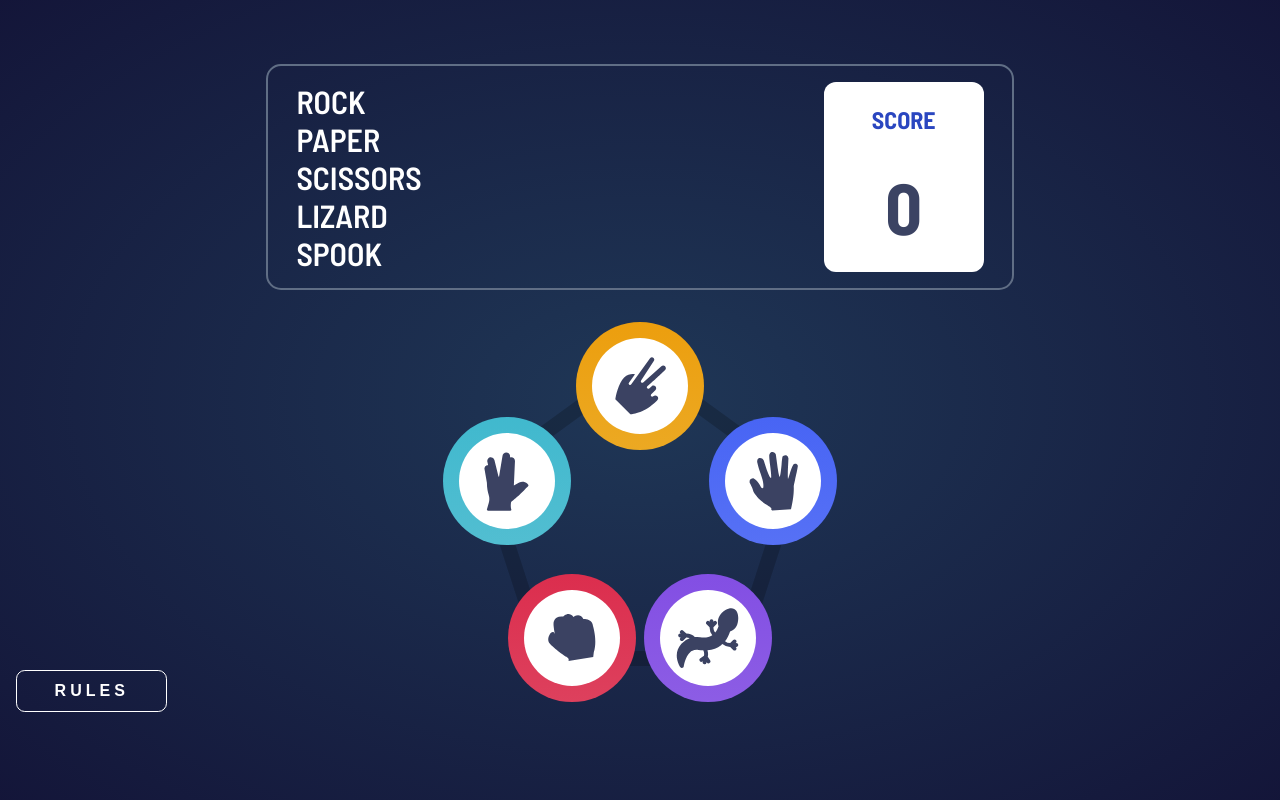
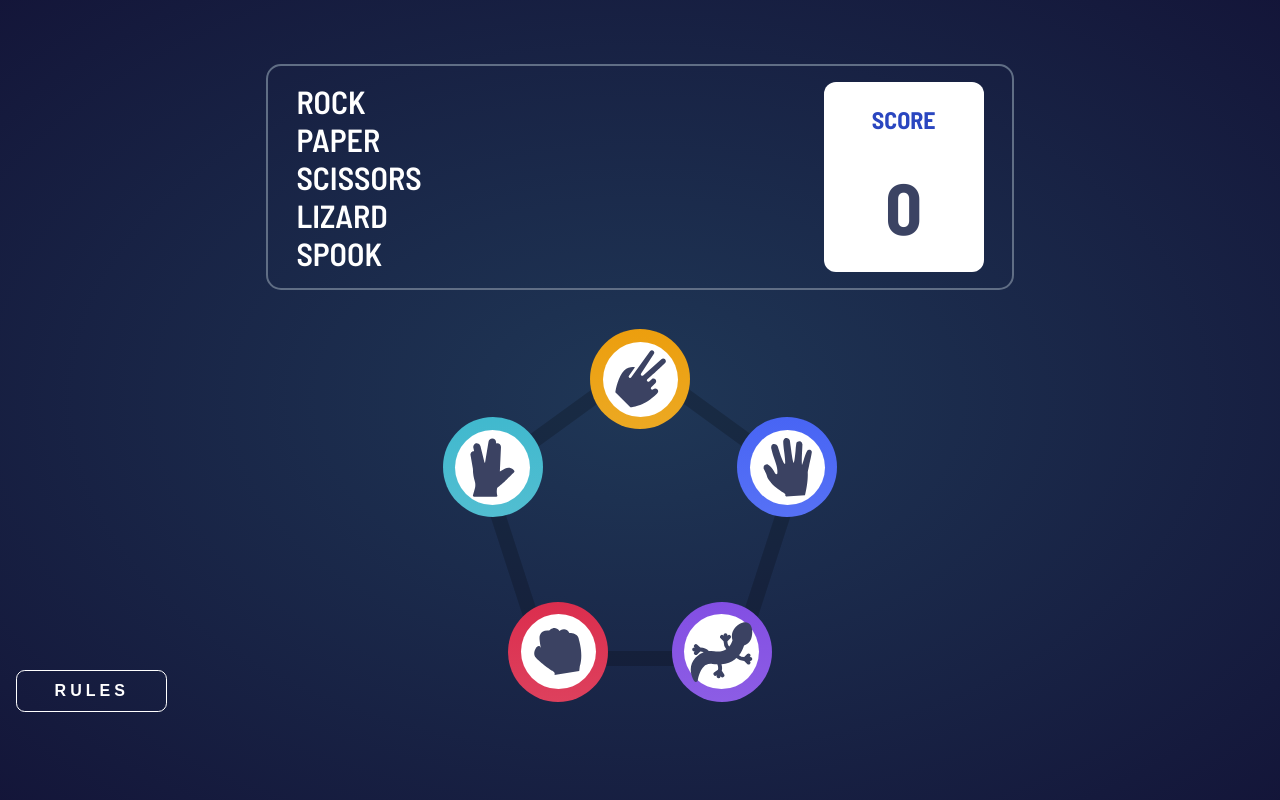
Before and after one commit to GSterczewski/fm-rock-paper-scissors, a Vue app: page / in a window 1280 px wide. Built offline with nearby package versions, Linux system fonts and the light colour scheme.

Commit message:
chore : cleanup

```diff
--- a/src/components/PlayButton.vue
+++ b/src/components/PlayButton.vue
@@ -20,29 +20,24 @@ export default {
 </script>
 
 <style lang="scss">
-@mixin circle($size){
-  width:$size;
-  height:$size;
-  border-radius: 50%;
 
-}
 
 .play-button {
-  @include circle(8rem);
+  @include circle(100px);
   display: flex;
   align-items: center;
   justify-content: center;
   border:none;
 
   &__icon-container{
-    @include circle(6rem);
+    @include circle(75px);
     background-color: var(--color-white);
     display: flex;
     align-items: center;
     justify-content: center;
   }
+}
 
-}
 $variants : 'scissors', 'rock', 'paper', 'lizard', 'spook';
 
 @each $variant in $variants {
```
